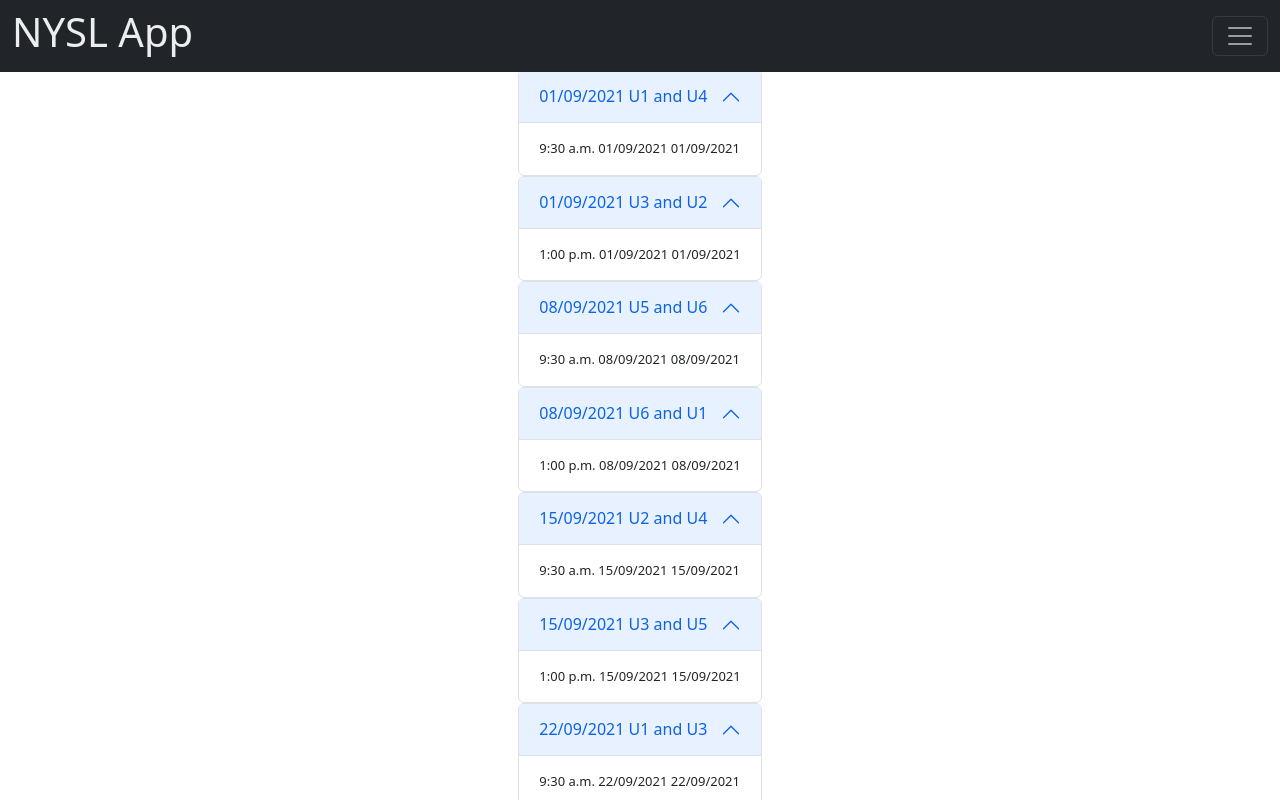
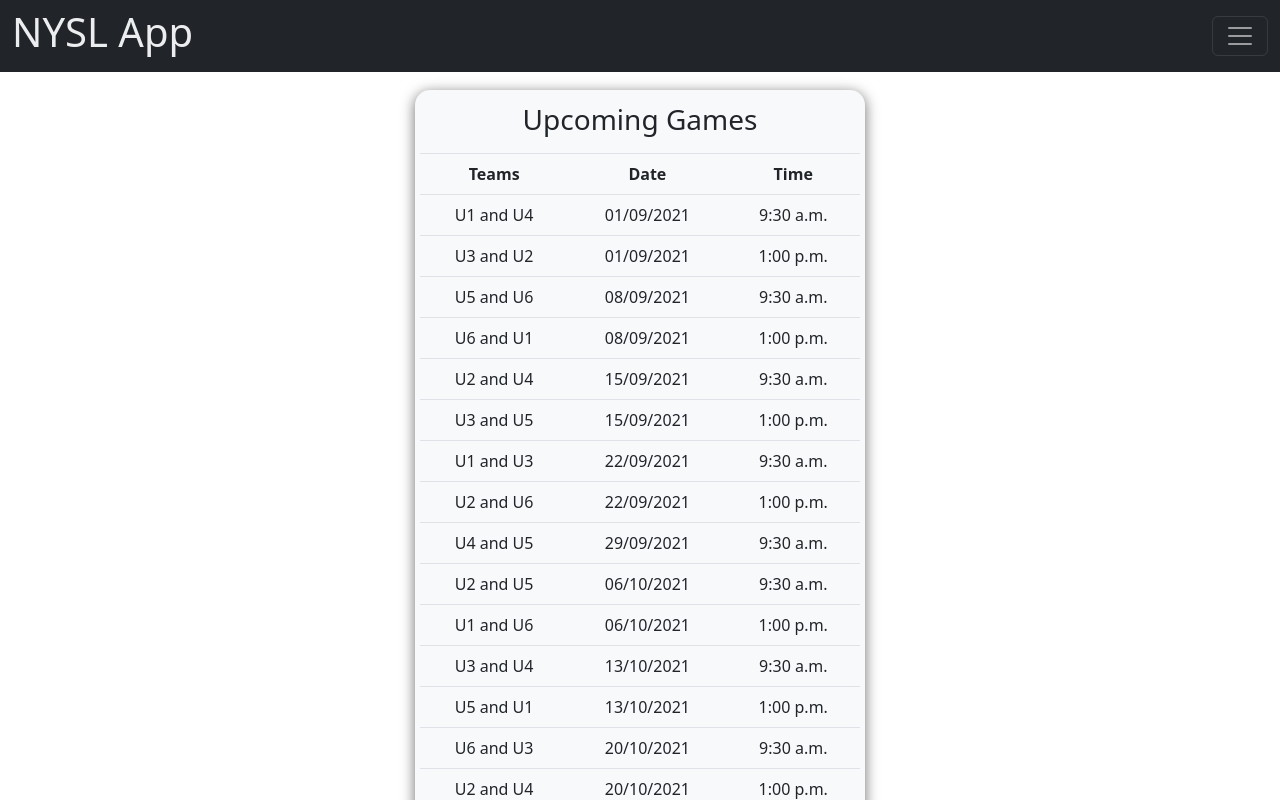
Before and after one commit to Marcoldom88/nysl-task3, a React (Create React App) app: page /Schedule in a window 1280 px wide. Shown: the top 800 px of the page. Built offline with nearby package versions, Linux system fonts and the light colour scheme.

Commit message:
updated schedule page with new design
removed App, code added instead to index.js

```diff
--- a/src/App.css
+++ /dev/null
@@ -1,12 +0,0 @@
-*{
-  margin: 0;
-  padding: 0;
-  background-color: #FBFBFB;
-}
-
-.App {
-  display: flex;
-  align-items: center;
-  justify-content: center;
-  font-size: small;
-}
--- a/src/components/Match.js
+++ b/src/components/Match.js
@@ -1,20 +1,7 @@
 export const Match = ({ match }) => (
-
-<div>
-
- <div className="accordion" id="accordionExample">
-  <div className="accordion-item">
-    <h2 className="accordion-header" id="headingOne">
-      <button className="accordion-button" type="button" data-bs-toggle="collapse" data-bs-target="#collapseOne" aria-expanded="true" aria-controls="collapseOne">
-       {match.date} {match.teams}
-      </button>
-    </h2>
-    <div id="collapseOne" className="accordion-collapse collapse show" aria-labelledby="headingOne" data-bs-parent="#accordionExample">
-      <div className="accordion-body">
-          {match.time}   {match.date}    {match.date}
-      </div>
-    </div>
-  </div>
-</div>
-  </div>
+    <tr>
+      <td>{match.teams}</td>
+      <td>{match.date}</td>
+      <td>{match.time}</td>
+    </tr>
 );
--- a/src/components/Schedule.js
+++ b/src/components/Schedule.js
@@ -1,5 +1,6 @@
 import React, { useState, useEffect } from 'react';
 import { Match } from './Match';
+import '../stylesheets/Schedule.css'
 
 
 export const Schedule = () => {
@@ -15,15 +16,32 @@ export const Schedule = () => {
     fetchGames();
   }, []);
 
-  const Title = ({matches})=> (
-    <div>
-    { Object.values(matches).map(match => <Match key={match.id} match={ match } />) }
-    </div>
+  const CreateGamesTable = ({ matches }) => (
+
+  <div className="games-container">
+        <table className="games-table table">
+          <thead>
+            <tr>
+              <th colSpan={3}><h3>Upcoming Games</h3></th>
+            </tr>
+            <tr>
+              <th>Teams</th>
+              <th>Date</th>
+              <th>Time</th>
+            </tr>
+          </thead>
+          <tbody>
+            { Object.values(matches).map(match => <Match key={match.id} match={ match } />) }
+          </tbody>
+        </table>
+      </div>
+
   );
   if (!games) return <h1>Loading schedule...</h1>;
 
   return (
-      <Title matches={games.matches} />
+    <CreateGamesTable matches={games.matches} />
+
     )
 
 };
--- a/src/stylesheets/Navbar.css
+++ b/src/stylesheets/Navbar.css
@@ -4,7 +4,6 @@
   display: flex;
   align-items: center;
   justify-content: center;
-  font-size: small;
   margin-top: 70px;
 }
 
--- /dev/null
+++ b/src/stylesheets/Schedule.css
@@ -0,0 +1,13 @@
+.games-container {
+  border-radius: 15px;
+  background-color: #F8F9FA;
+  width: 450px;
+  display: flex;
+  flex-wrap: wrap;
+  justify-content: center;
+  align-content: center;
+  margin: 20px;
+  padding: 5px;
+  box-shadow: 0 3px 13px 1px rgb(0, 0, 0, 0.5);
+  text-align: center;
+}
```
Also changed, not shown: src/App.js (deleted, +0 -23 lines).
